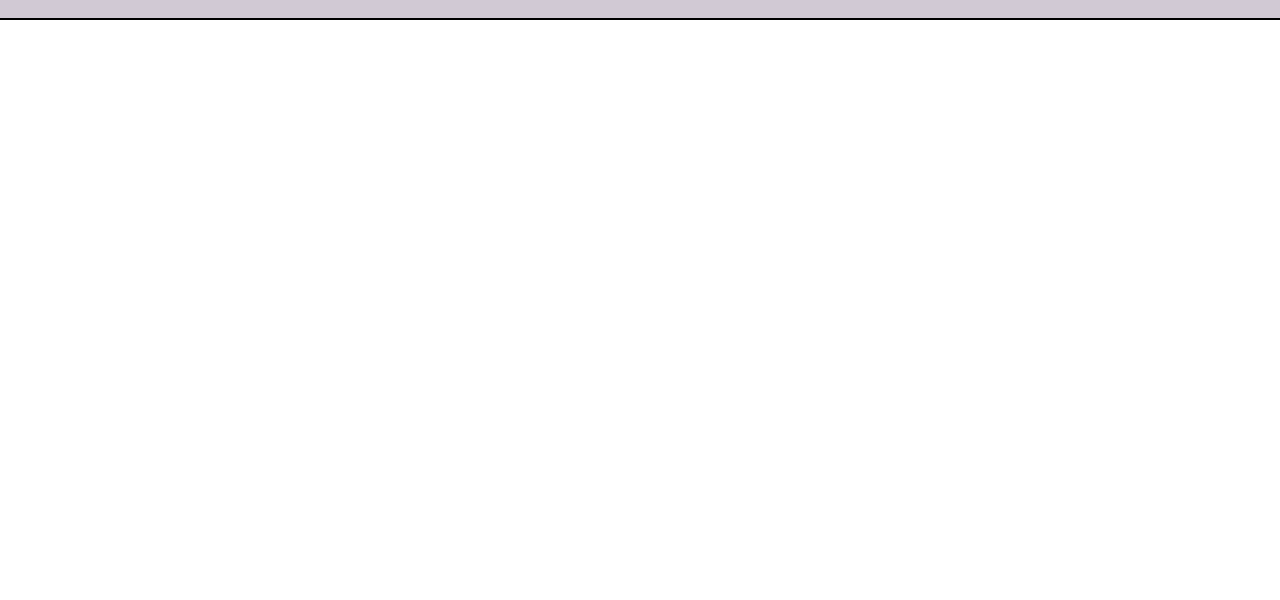
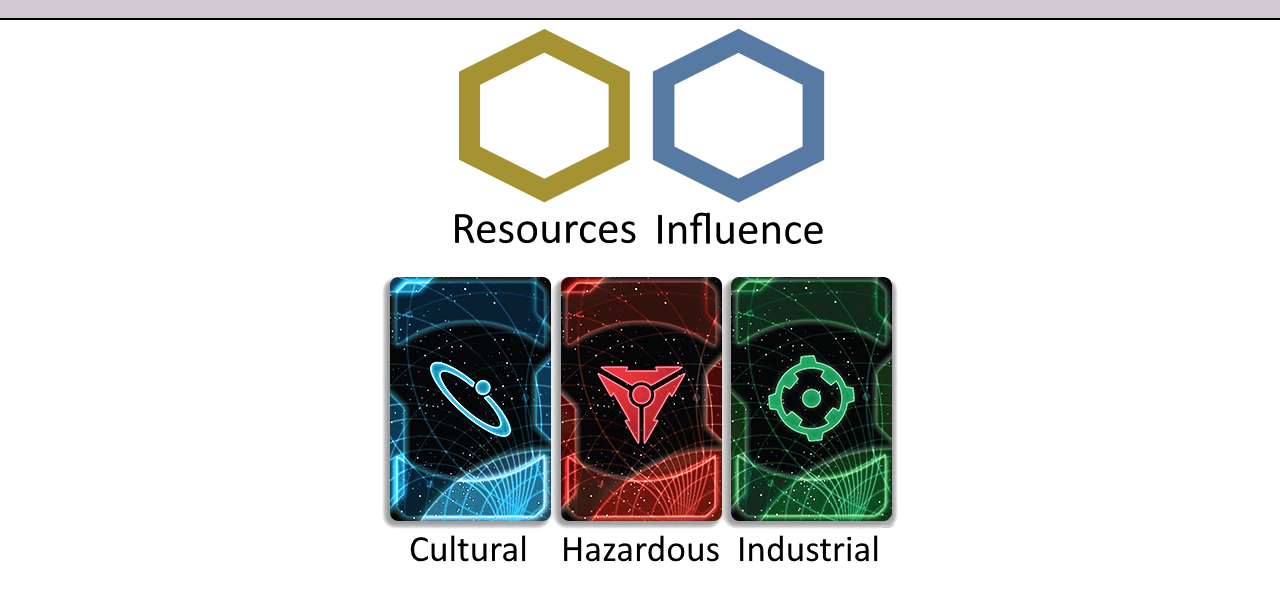
Before and after one commit to nick-hill-dev/tihelper, a plain HTML site: page index.html in a window 1280 px wide. Both pictures are taken after a click on the element "Twilight Imperium". Shown: the part 176-776 px from the top of the page. Drawn offline with Linux system fonts and the light colour scheme.

Commit message:
Add icons.

```diff
--- a/index.html
+++ b/index.html
@@ -23,6 +23,12 @@
     </div>
 
     <div id="topPanels">
+
+        <div id="iconsPanel">
+            <img src="images/productionTypes.png" />
+            <br />
+            <img src="images/planetTypes.png" />
+        </div>
 
         <div id="strategyPhasePanel">
             <ol>
--- a/ti.css
+++ b/ti.css
@@ -35,6 +35,13 @@ body {
     background: rgb(209, 201, 212);
     padding-bottom: 8pt;
     border-bottom: 2pt solid black;
+}
+
+img {
+    display: block;
+    margin-left: auto;
+    margin-right: auto;
+    width: auto;
 }
 
 span {
--- a/ti.js
+++ b/ti.js
@@ -27,10 +27,6 @@ function $names(name) {
         result.push(elements[i]);
     }
     return result;
-}
-function $class(name) {
-    var elements = document.getElementsByClassName(name);
-    return elements.length == 0 ? null : elements[0];
 }
 function $classes(name) {
     var result = [];
@@ -969,9 +965,11 @@ window.onload = function () {
     actionPanels = $asPanelsAuto('actionPanels');
     tacticalActionPanels = $asPanelsAuto('tacticalActionPanels');
     hideAllPanels();
+    topPanels.showOnly('iconsPanel');
     var titleButton = $id('title');
     titleButton.addEventListener('click', function () {
         hideAllPanels();
+        topPanels.showOnly('iconsPanel');
         document.body.style.backgroundColor = '#fff';
     }, false);
     var strategyButton = $id('strategyPhase');
```
Also changed, not shown: images/planetTypes.png (added), images/productionTypes.png (added).
